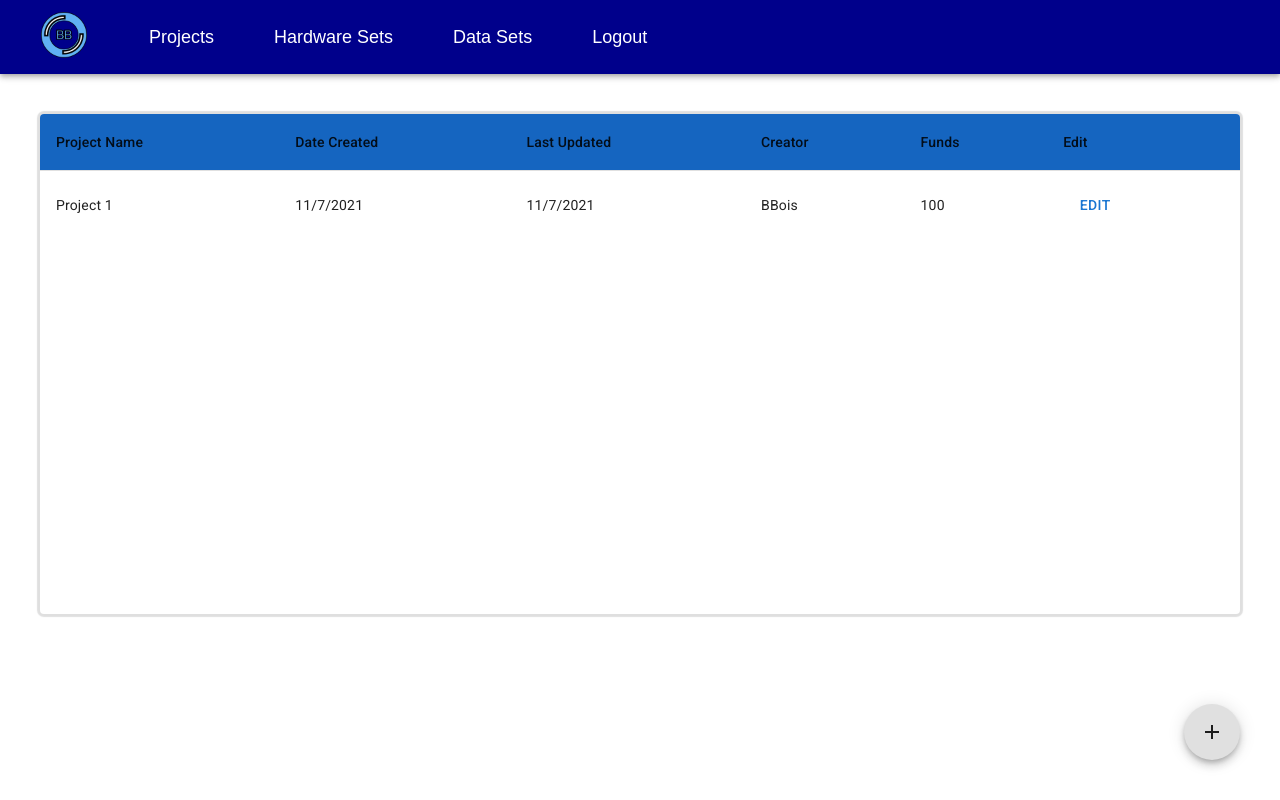
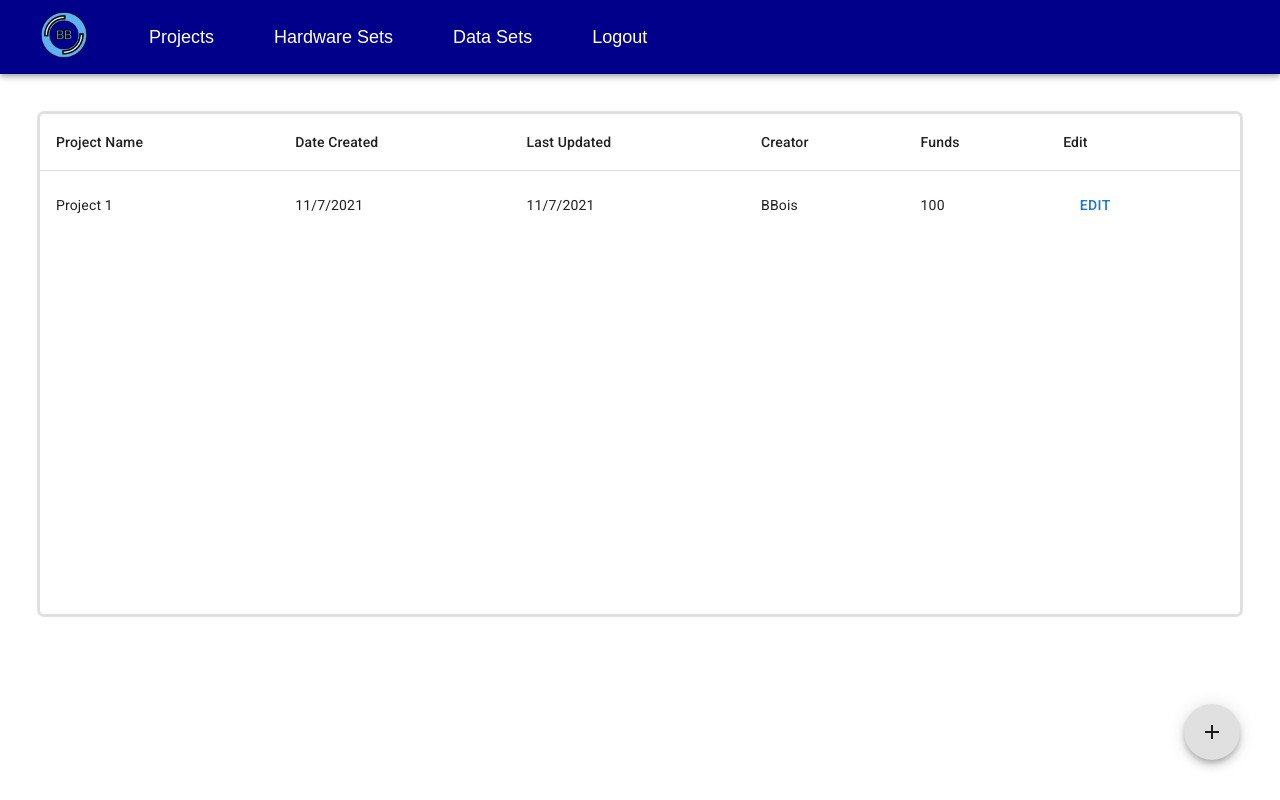
Before and after one commit to techster10173/SoftLab, a React (Create React App) app in the folder frontend/: page /projects in a window 1280 px wide. Built offline with nearby package versions, Linux system fonts and the light colour scheme.

Commit message:
css file update

```diff
--- a/frontend/src/DataSets.jsx
+++ b/frontend/src/DataSets.jsx
@@ -1,6 +1,6 @@
 import {Navbar} from "./Toolbar.jsx";
 import React from "react";
-import './Projects.css';
+import './projects.css';
 import Table from '@mui/material/Table';
 import TableBody from '@mui/material/TableBody';
 import TableCell from '@mui/material/TableCell';
--- a/frontend/src/Home.jsx
+++ b/frontend/src/Home.jsx
@@ -86,7 +86,7 @@ export function Home(props){
                             secondary={
                                 <React.Fragment>
                                     <Typography
-                                        sx={{ display: 'inline' }}
+                                        sx={{ display: 'inline'}}
                                         component="span"
                                         variant="body"
                                         color="text.primary"
@@ -96,6 +96,7 @@ export function Home(props){
                                 </React.Fragment>
                             }
                         />
+
                     </ListItem>
 
                     <ListItem alignItems="flex-start">
--- a/frontend/src/Projects.jsx
+++ b/frontend/src/Projects.jsx
@@ -1,5 +1,5 @@
 import React from 'react';
-import './Projects.css';
+import './projects.css';
 
 import { Link } from 'react-router-dom';
 
--- a/frontend/src/ProjectsTable.jsx
+++ b/frontend/src/ProjectsTable.jsx
@@ -1,5 +1,5 @@
 import React from 'react';
-import './Projects.css';
+import './projects.css';
 
 import Table from '@mui/material/Table';
 import TableBody from '@mui/material/TableBody';
@@ -54,11 +54,10 @@ function createData(projectName, dateCreated, lastUpdate, creator, funds, edit,
                   marginRight: 5,
                   marginTop: 5,
                   marginBottom: 5,
-                  // backgroundColor: 'primary.dark',
                   boxShadow: '0 0 1px 3px rgba(0, 0, 0, .125)',
               }}>
                   <Table aria-label="simple table">
-                    <TableHead sx={{backgroundColor: 'primary.dark'}}>
+                    <TableHead sx={{backgroundColor: 'primary.color'}}>
                       <TableRow>
                         <TableCell align="middle">Project Name</TableCell>
                         <TableCell align="middle">Date Created</TableCell>
```
